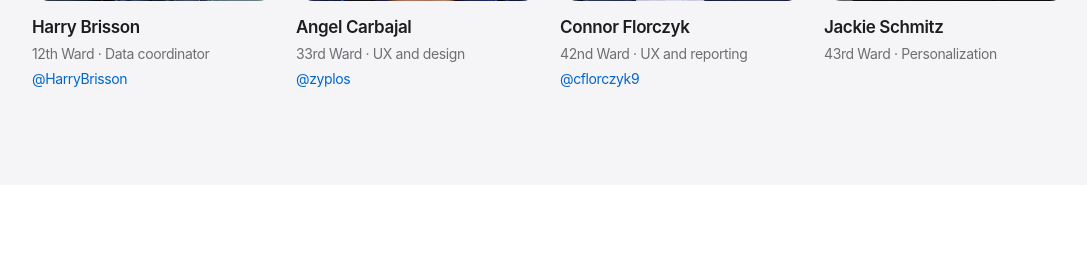
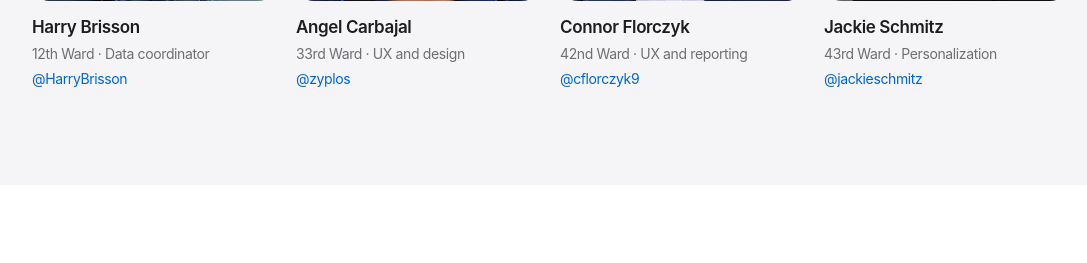
Before and after one commit to HarryBrisson/ward-wise-frontend, a Flask app: page /about in a window 1280 px wide. Shown: the part 3008-3271 px from the top of the page, without its empty margins (90-1177 px from the left). Run offline with Flask 3, Linux system fonts and the light colour scheme; data that the repository does not hold is empty.

Commit message:
About: Jackie Schmitz's GitHub

```diff
--- a/templates/about.html
+++ b/templates/about.html
@@ -115,6 +115,7 @@
             <img src="{{ url_for('static', filename='team/jackie-schmitz.jpg') }}" alt="Jackie Schmitz" loading="lazy" width="240" height="240">
             <strong>Jackie Schmitz</strong>
             <span>43rd Ward · Personalization</span>
+            <a href="https://github.com/jackieschmitz" rel="noopener">@jackieschmitz</a>
           </li>
         </ul>
       </div>
```
